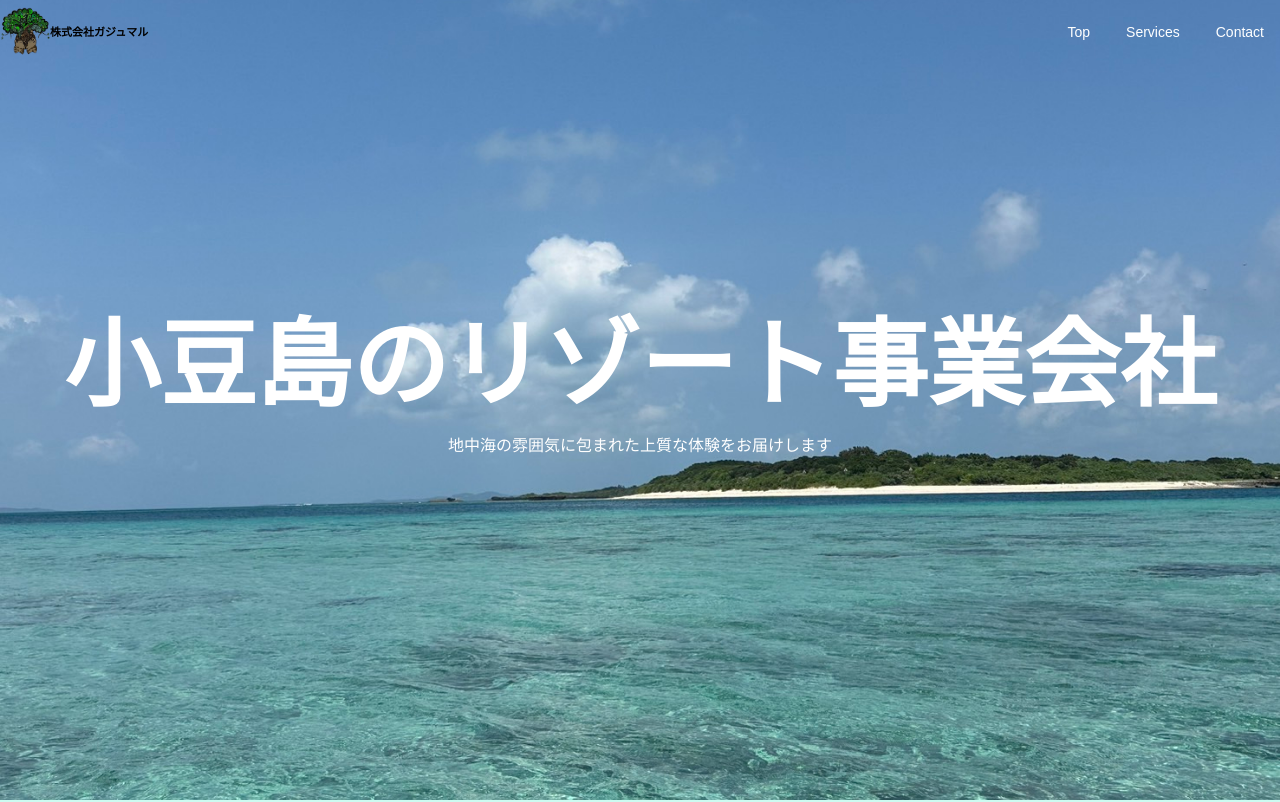
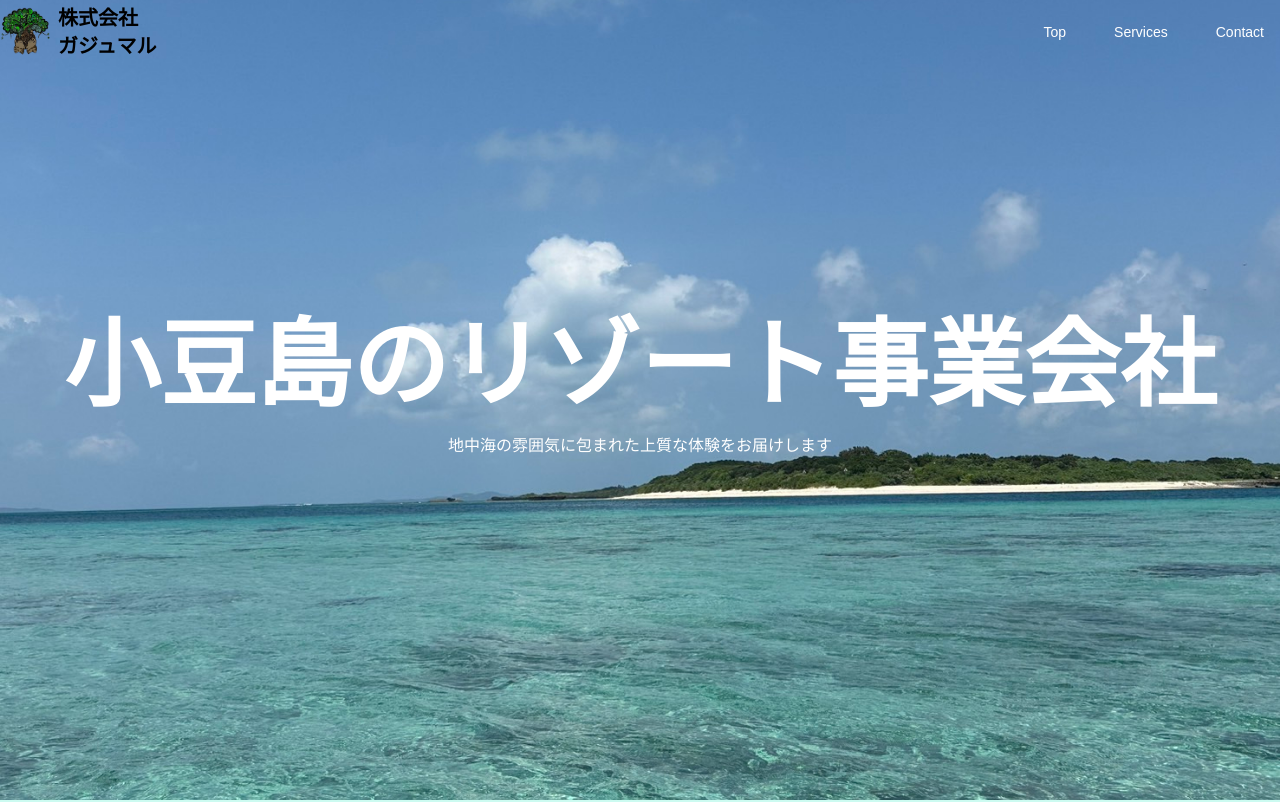
Before and after one commit to olivemochi23/gajumaru-site, a Next.js app: page / in a window 1280 px wide. Shown: the top 802 px of the page. Built offline with nearby package versions, Linux system fonts and the light colour scheme; a web font is replaced by a local one.

Commit message:
Your commit message

```diff
--- a/app/page.tsx
+++ b/app/page.tsx
@@ -15,19 +15,23 @@ export default function Home() {
   return (
     <div className="min-h-screen flex flex-col">
       <div className="relative">
-        <header className="bg-transparent h-16 flex items-center justify- font-bold absolute top-0 left-0 right-0 z-10">
-          <div className="text-xl flex items-center">
+        <header className="bg-transparent h-16 flex items-center justify-between font-bold absolute top-0 left-0 right-0 z-10">
+          <div className="flex items-center md:mr-4">
             <Link href="/">
               <Image
                 src="/ガジュマルロゴ.png"
                 alt="株式会社ガジュマル"
                 width={50}
                 height={50}
+                className="md:mr-2"
               />
             </Link>
-            <h1 className="text-[11px]">株式会社ガジュマル</h1>
+            <div className="flex flex-col">
+              <span className="text-sm md:text-xl">株式会社</span>
+              <span className="text-sm md:text-xl">ガジュマル</span>
+            </div>
           </div>
-          <ul className="flex gap-1 font-bold md:ml-auto">
+          <ul className="flex gap-4 font-bold md:ml-auto">
             {navItems.map((item) => (
               <li key={item.label}>
                 <Button variant="ghost" asChild>
```
